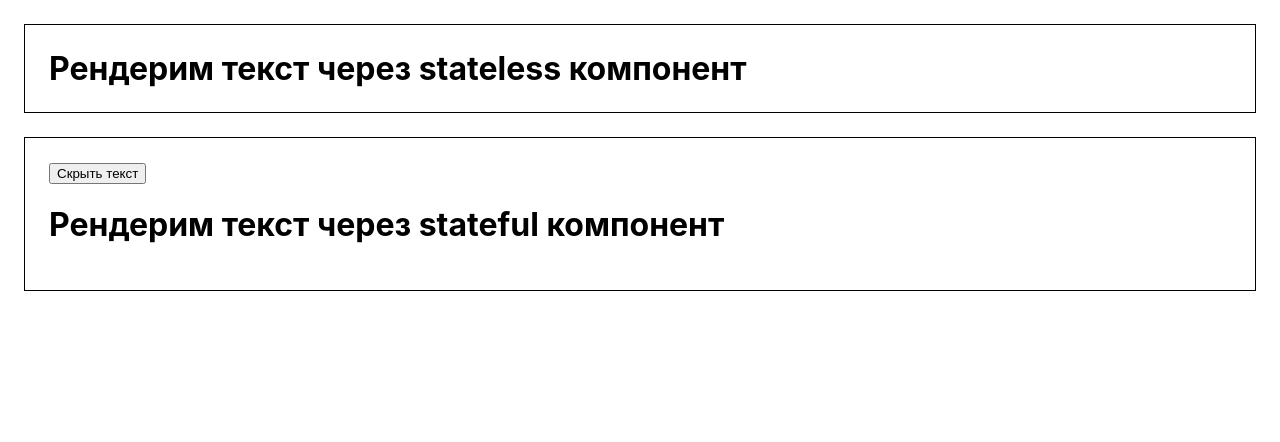
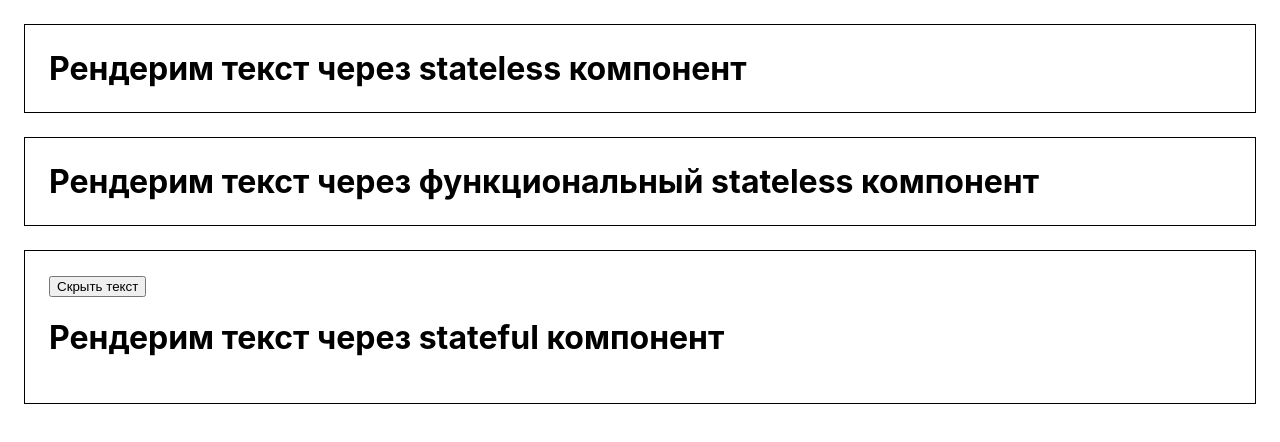
Before and after one commit to Altairko/im-internship, a React app: page / in a window 1280 px wide. Shown: the top 442 px of the page. Built offline with nearby package versions, Linux system fonts and the light colour scheme.

Commit message:
feat: добавил функциональный компонент

```diff
--- /dev/null
+++ b/src/components/stateless/GreeterFunc/GreeterFunc.jsx
@@ -0,0 +1,2 @@
+import React from "react";
+export const GreeterFunc = props => <h1 className="h1-border">{props.greeting}</h1>;
--- a/src/containers/App/App.jsx
+++ b/src/containers/App/App.jsx
@@ -1,6 +1,7 @@
 import React, { Component } from "react";
 import "./App.css";
 import { Greeter } from "../../components/stateless/Greeter/Greeter";
+import { GreeterFunc } from "../../components/stateless/GreeterFunc/GreeterFunc";
 import { TextHideShow } from "../../components/stateful/TextHideShow/TextHideShow";
 
 class App extends Component {
@@ -8,6 +9,7 @@ class App extends Component {
     return (
       <div>
         <Greeter greeting="Рендерим текст через stateless компонент" />
+        <GreeterFunc greeting="Рендерим текст через функциональный stateless компонент" />
         <TextHideShow text="Рендерим текст через stateful компонент" />
       </div>
     );
```
